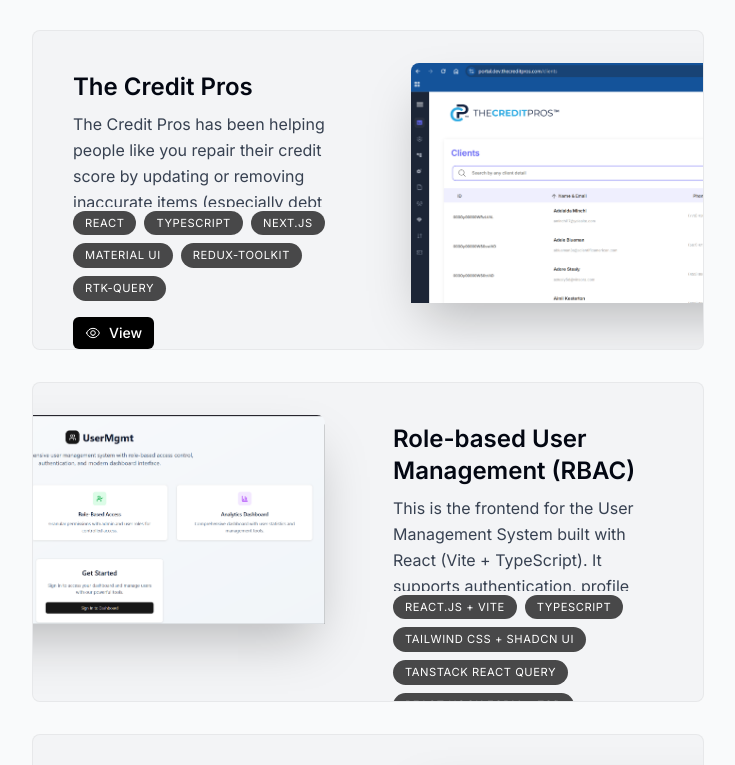
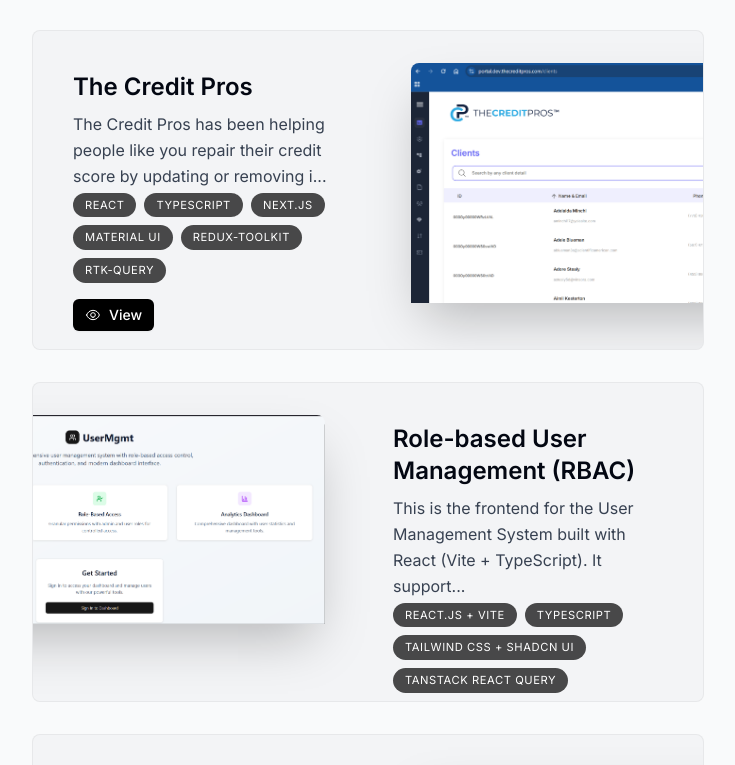
Before and after one commit to Raman-Nagar/My-Portfolio-app, a Next.js app: page / in a window 1280 px wide. Shown: the part 1672-2437 px from the top of the page, without its empty margins (272-1007 px from the left). Built offline with nearby package versions, Linux system fonts and the light colour scheme.

Commit message:
add tooltip for project description

```diff
--- a/components/project.tsx
+++ b/components/project.tsx
@@ -50,8 +50,13 @@
 
         <div className="pt-4 pb-7 px-5 sm:pl-10 sm:pr-2 sm:pt-10 sm:max-w-[50%] flex flex-col h-full sm:group-even:ml-[18rem]">
           <h3 className="text-2xl font-semibold">{title}</h3>
-          <p className="mt-2 md:mb-1 leading-relaxed text-gray-700 dark:text-white/70 min-h-[6rem] overflow-y-auto">
-            {description}
+          <p
+            className="mt-2 md:mb-1 leading-relaxed text-gray-700 dark:text-white/70"
+            title={description?.length > 100 ? description : ""}
+          >
+            {description?.length < 100
+              ? description
+              : description.substring(0, 100) + "..."}
           </p>
 
           <ul className="flex flex-wrap mt-4 gap-2 sm:mt-auto">
```
Also changed, not shown: lib/data.ts (line endings or trailing spaces).
